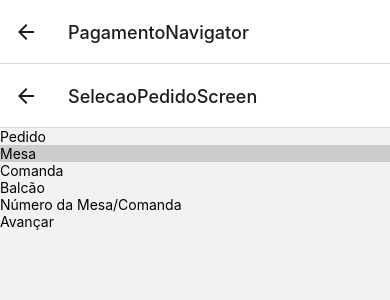
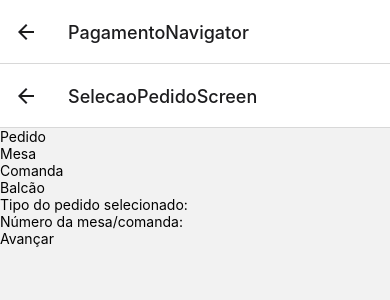
Before and after one commit to fanaia/pagSplit, a React Native app: screen /PagamentoNavigator in a window 390 px wide. Shown: the top 300 px of the page. Built offline with nearby package versions, Linux system fonts and the light colour scheme.

Commit message:
recuperando informacoes do componente filho no componente pai

```diff
--- /dev/null
+++ b/src/components/SelecionaPedido.js
@@ -0,0 +1,67 @@
+import React, {useState} from 'react';
+import {
+    View,
+    Text,
+    TouchableOpacity,
+    TextInput,
+    StyleSheet,
+} from 'react-native';
+
+const SelecionaPedido = ({onSelecionaPedido}) => {
+    const [tipoPedido, setTipoPedido] = useState();
+    const [numeroMesaComanda, setNumeroMesaComanda] = useState('');
+
+    const handleTipoPedido = tipo => {
+        setTipoPedido(tipo);
+        onSelecionaPedido({tipoPedido: tipo, numeroMesaComanda});
+    };
+
+    const handleNumeroMesaComanda = numero => {
+        setNumeroMesaComanda(numero);
+        onSelecionaPedido({tipoPedido, numeroMesaComanda: numero});
+    };
+
+    return (
+        <View>
+            <View>
+                <TouchableOpacity
+                    style={tipoPedido === 10 && estilos.botaoSelecionado}
+                    onPress={() => handleTipoPedido(10)}>
+                    <Text>Mesa</Text>
+                </TouchableOpacity>
+
+                <TouchableOpacity
+                    style={tipoPedido === 20 && estilos.botaoSelecionado}
+                    onPress={() => handleTipoPedido(20)}>
+                    <Text>Comanda</Text>
+                </TouchableOpacity>
+
+                <TouchableOpacity
+                    style={tipoPedido === 40 && estilos.botaoSelecionado}
+                    onPress={() => handleTipoPedido(40)}>
+                    <Text>Balcão</Text>
+                </TouchableOpacity>
+            </View>
+
+            {(tipoPedido === 10 || tipoPedido === 20) && (
+                <View>
+                    <TextInput
+                        placeholder="Número da Mesa/Comanda"
+                        value={numeroMesaComanda}
+                        onChangeText={handleNumeroMesaComanda}
+                        keyboardType="number-pad"
+                        maxLength={3}
+                    />
+                </View>
+            )}
+        </View>
+    );
+};
+
+const estilos = StyleSheet.create({
+    botaoSelecionado: {
+        backgroundColor: '#CCC',
+    },
+});
+
+export default SelecionaPedido;
--- a/src/components/TipoPedido.js
+++ /dev/null
@@ -1,65 +0,0 @@
-import React, {useState} from 'react';
-import {
-    View,
-    Text,
-    TouchableOpacity,
-    TextInput,
-    StyleSheet,
-} from 'react-native';
-
-const TipoPedido = () => {
-    const [selected, setSelected] = useState('mesa');
-    const [mesaComanda, setMesaComanda] = useState('');
-
-    const handleChange = value => {
-        setSelected(value);
-
-        if (value === 'mesa' || value === 'comanda') {
-            setMesaComanda('');
-        }
-    };
-
-    return (
-        <View>
-            <View>
-                <TouchableOpacity
-                    style={selected === 'mesa' && estilos.botaoSelecionado}
-                    onPress={() => handleChange('mesa')}>
-                    <Text>Mesa</Text>
-                </TouchableOpacity>
-
-                <TouchableOpacity
-                    style={selected === 'comanda' && estilos.botaoSelecionado}
-                    onPress={() => handleChange('comanda')}>
-                    <Text>Comanda</Text>
-                </TouchableOpacity>
-
-                <TouchableOpacity
-                    style={selected === 'balcao' && estilos.botaoSelecionado}
-                    onPress={() => handleChange('balcao')}>
-                    <Text>Balcão</Text>
-                </TouchableOpacity>
-            </View>
-
-            {(selected === 'mesa' || selected === 'comanda') && (
-                <View>
-                    <TextInput
-                        placeholder="Número da Mesa/Comanda"
-                        value={mesaComanda}
-                        onChangeText={setMesaComanda}
-                        keyboardType="number-pad"
-                        maxLength={3}
-                    />
-                </View>
-            )}
-        </View>
-    );
-};
-
-const estilos = StyleSheet.create({
-    botaoSelecionado: {
-        backgroundColor: '#CCC',
-    },
-});
-
-export default TipoPedido;
--- a/src/screens/AutenticacaoScreen.js
+++ b/src/screens/AutenticacaoScreen.js
@@ -2,7 +2,7 @@ import React, {useState, useContext} from 'react';
 import {View, TextInput, Button} from 'react-native';
 import {useNavigation} from '@react-navigation/native';
 
-import {Autenticar} from '../services/autenticacaoService';
+import {Autenticar} from '../services/AutenticacaoService';
 import {AutenticacaoContext} from '../contexts/AutenticacaoContext';
 
 const AutenticacaoScreen = () => {
@@ -20,6 +20,7 @@ const AutenticacaoScreen = () => {
             setUsuarioAutenticado(resultado);
             navigation.navigate('PagamentoNavigator');
         } else {
+            setUsuarioAutenticado({});
             console.log('erro autenticacao');
         }
     };
--- a/src/screens/SelecaoPedidoScreen.js
+++ b/src/screens/SelecaoPedidoScreen.js
@@ -3,32 +3,36 @@ import {View, Text, TouchableOpacity} from 'react-native';
 import {useNavigation} from '@react-navigation/native';
 
 import {AutenticacaoContext} from '../contexts/AutenticacaoContext';
-import TipoPedido from '../components/TipoPedido';
+import SelecionaPedido from '../components/SelecionaPedido';
 
 const SelecaoPedidoScreen = () => {
     const navigation = useNavigation();
 
     const {usuarioAutenticado} = useContext(AutenticacaoContext);
-    const [tipoPedido, setTipoPedido] = useState('');
-    const [numeroPedido, setNumeroPedido] = useState('');
+    const [pedidoSelecionado, setPedidoSelecionado] = useState({});
 
-    // console.log(usuarioAutenticado);
+    const handleSelecionaPedido = pedido => {
+        setPedidoSelecionado(pedido);
+    };
 
     function handleAvancar() {
-        navigation.navigate('ScreenInformacaoPedido', {
-            tipoPedido: tipoPedido,
-            numeroPedido: numeroPedido,
-        });
+        navigation.navigate('ScreenInformacaoPedido');
     }
 
     return (
         <View>
             <View>
                 <Text>Pedido</Text>
-                <TipoPedido
-                    tipoPedido={tipoPedido}
-                    setTipoPedido={setTipoPedido}
-                />
+                <SelecionaPedido onSelecionaPedido={handleSelecionaPedido} />
+            </View>
+            <View>
+                <Text>
+                    Tipo do pedido selecionado: {pedidoSelecionado.tipoPedido}
+                </Text>
+                <Text>
+                    Número da mesa/comanda:{' '}
+                    {pedidoSelecionado.numeroMesaComanda}
+                </Text>
             </View>
             <View>
                 <TouchableOpacity onPress={handleAvancar}>
--- a/src/services/api.js
+++ b/src/services/api.js
@@ -1,7 +1,7 @@
 import axios from 'axios';
 
-const api = axios.create({
+const Api = axios.create({
     baseURL: 'http://192.168.1.21:7777',
 });
 
-export default api;
+export default Api;
--- a/src/services/autenticacaoService.js
+++ b/src/services/autenticacaoService.js
@@ -1,9 +1,10 @@
-import api from './api';
+import Api from './Api';
 
 export async function Autenticar(chaveAcesso) {
     try {
-        const resultado = await api
-            .get(`/api/autenticacao/senha/${chaveAcesso}`)
+        const resultado = await Api.get(
+            `/api/autenticacao/senha/${chaveAcesso}`,
+        )
             .then(function (response) {
                 return response.data;
             })
```
